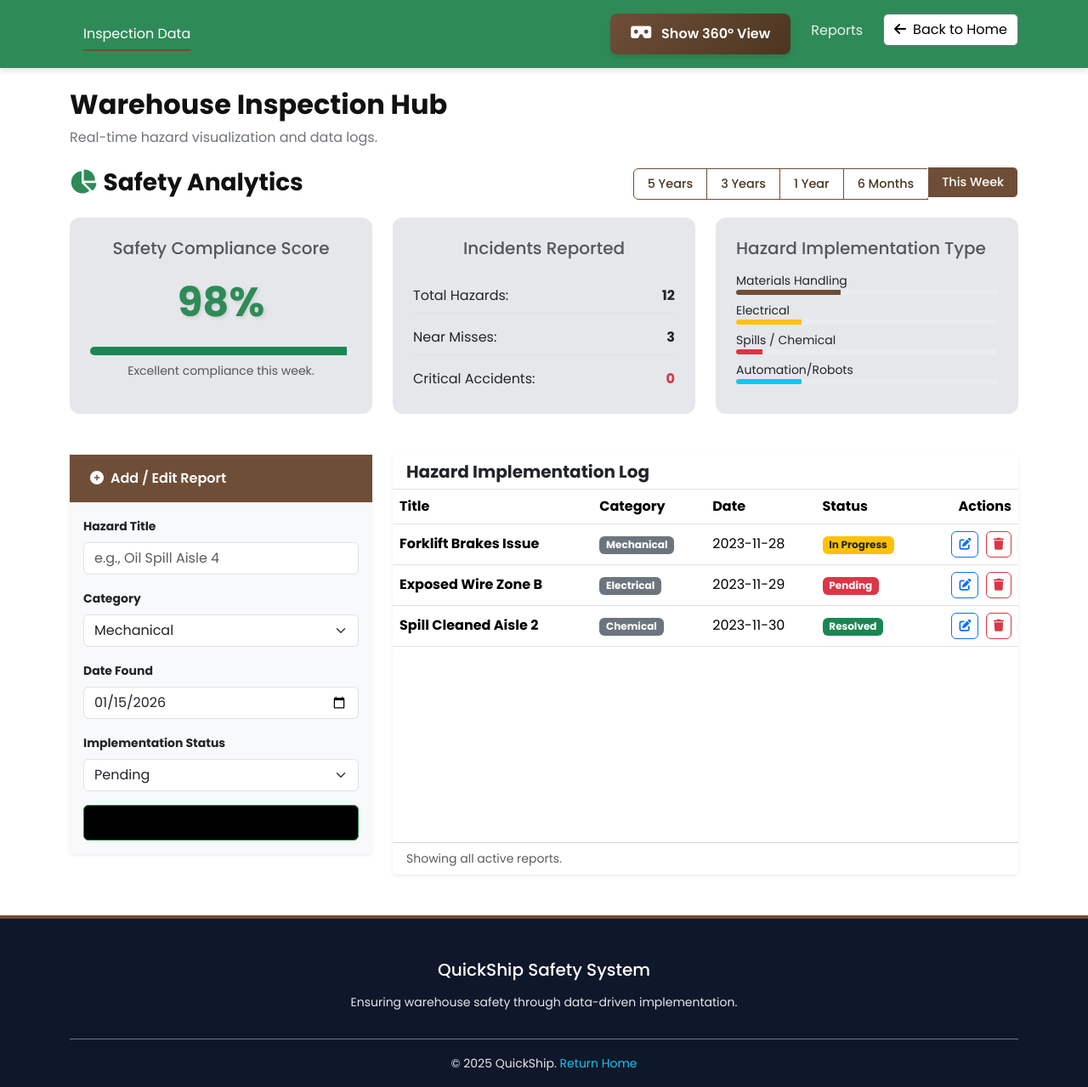
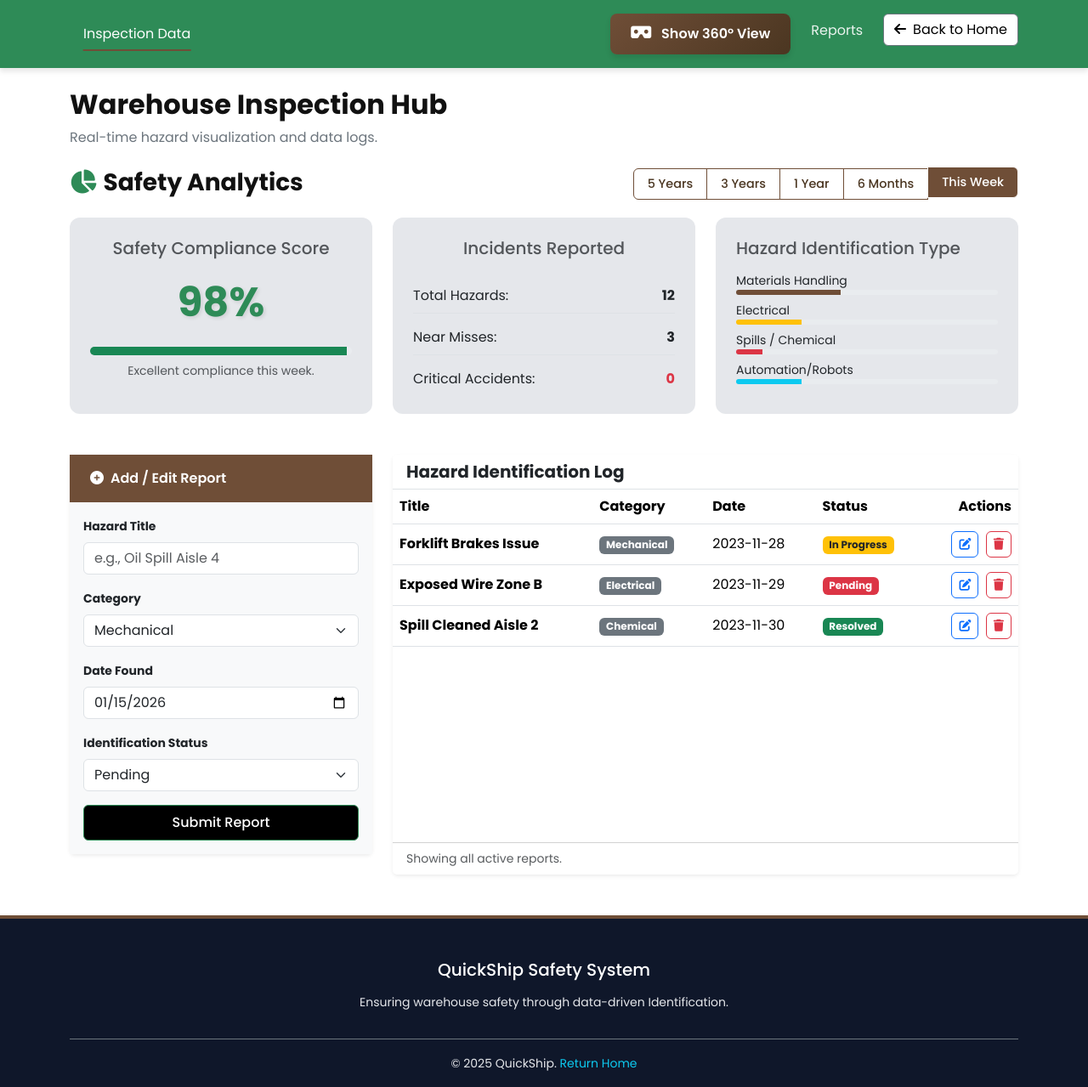
Before and after one commit to romansap7/Warehouse-Saftey-and-Hazard-Identification, a plain HTML site: page inspec.html in a window 1280 px wide. Shown: the whole page at 85% size. Drawn offline with nearby package versions, Linux system fonts and the light colour scheme.

Commit message:
Changes in Home and Inspection data styles

```diff
--- a/inspec.html
+++ b/inspec.html
@@ -103,7 +103,7 @@
       .btn-primary-sys {
         background-color: black;
         border-color: var(--sys-blue);
-        color: black;
+        color: White;
         font-weight: 500;
         padding: 0.5rem 1.5rem;
       }
@@ -498,7 +498,7 @@
         <!-- Categories Chart (Simulated) -->
         <div class="col-md-4">
           <div class="card card-silver h-100 p-4">
-            <h5 class="text-muted mb-3">Hazard Implementation Type</h5>
+            <h5 class="text-muted mb-3">Hazard Identification Type</h5>
 
             <small>Materials Handling</small>
             <div class="progress mb-2" style="height: 6px">
@@ -586,7 +586,7 @@
 
                 <div class="mb-3">
                   <label class="form-label small fw-bold"
-                    >Implementation Status</label
+                    >Identification Status</label
                   >
                   <select class="form-select" id="reportStatus">
                     <option value="Pending">Pending</option>
@@ -622,7 +622,7 @@
         <div class="col-lg-8">
           <div class="card border-0 shadow-sm h-100">
             <div class="card-header bg-white border-bottom">
-              <h5 class="mb-0 fw-bold">Hazard Implementation Log</h5>
+              <h5 class="mb-0 fw-bold">Hazard Identification Log</h5>
             </div>
             <div class="card-body p-0 table-responsive">
               <table class="table table-hover mb-0 align-middle">
@@ -655,7 +655,7 @@
           <div class="col-md-12 text-center">
             <h5 class="text-white mb-3">QuickShip Safety System</h5>
             <p class="small">
-              Ensuring warehouse safety through data-driven implementation.
+              Ensuring warehouse safety through data-driven Identification.
             </p>
           </div>
         </div>
```
Also changed, not shown: home.html (+3 -3 lines).
